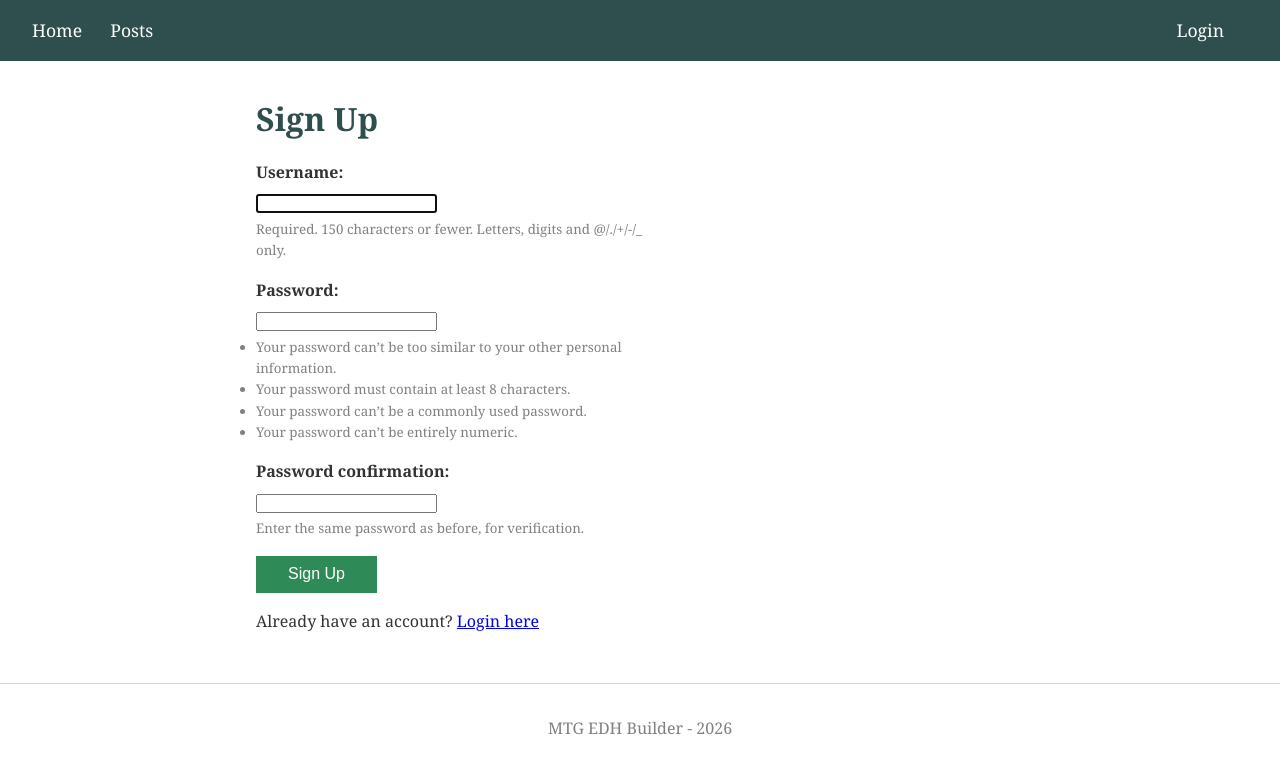
After one commit to CarlosSallan/MTG-EDH-Deckbuilder, a Django app: page /accounts/signup/ in a window 1280 px wide. The commit adds this page. Shown: the top 774 px of the page. Run offline with Django 5.2, Linux system fonts and the light colour scheme.

Commit message:
SIGN UP, creating user accounts

```diff
--- a/MTG_EDH_BUILDER/settings.py
+++ b/MTG_EDH_BUILDER/settings.py
@@ -117,3 +117,8 @@ USE_TZ = True
 # https://docs.djangoproject.com/en/6.0/howto/static-files/
 
 STATIC_URL = 'static/'
+
+#Redirect settings
+
+LOGIN_REDIRECT_URL = '/'
+LOGOUT_REDIRECT_URL = '/'
--- a/MTG_EDH_BUILDER/urls.py
+++ b/MTG_EDH_BUILDER/urls.py
@@ -17,7 +17,11 @@ Including another URLconf
 from django.contrib import admin
 from django.urls import path, include
 
+from blog.views import SignUpView
+
 urlpatterns = [
     path('admin/', admin.site.urls),
+    path('accounts/signup/', SignUpView.as_view(), name='signup'),
+    path('accounts/', include('django.contrib.auth.urls')),
     path('', include('blog.urls')),
 ]
--- a/blog/static/blog/style.css
+++ b/blog/static/blog/style.css
@@ -9,68 +9,168 @@
   --linen: #f7ece1;
 }
 
+/* blog/static/blog/style.css */
+
 /* Reset browser defaults */
 * {
     margin: 0;
     padding: 0;
-    box-sizing: border-box;  /* padding won't increase element size */
+    box-sizing: border-box;
 }
 
 /* Base text style */
 body {
-    font-family: Georgia, serif;  /* Georgia font, or any serif as fallback */
-    line-height: 1.6;  /* 160% line spacing, easier to read */
-    color: var(--midnight-violet);  /* dark gray text */
+    font-family: Georgia, serif;
+    line-height: 1.6;
+    color: #333;
 }
 
 /* Top navigation bar */
-ul {
-    list-style-type: none;
-    margin: 0;
-    padding: 0;
-    background-color: var(--slate-blue);
-    position:sticky;
-    overflow: hidden;
-    display: flex;
-    justify-content: center;
+nav {
+    background: darkslategray;
+    padding: 1rem 2rem;
 }
 
-ul li {
-    float: left;
+nav a {
+    color: white;
+    text-decoration: none;
+    margin-right: 1.5rem;
+    font-size: 1.1rem;
 }
 
-ul li a {
-    display: block;
-    color: var(--midnight-violet);
-    text-align: center;
-    text-decoration: none;  /* remove underline from links */
-    margin-right: 1.5rem;
-    font-size: 1.1rem;
-    padding: 14px 16px;
-}
-
-ul li a:hover {  /* :hover = when the mouse is over the element */
-    color: var(--pale-slate);
+nav a:hover {
+    color: lightblue;
 }
 
 /* Main content area */
-.container {  /* .container = targets elements with class="container" */
+.container {
     max-width: 800px;
-    margin: 2rem auto;  /* 2rem top/bottom, auto left/right (centers it) */
+    margin: 2rem auto;
     padding: 0 1rem;
 }
 
 /* Headings */
-h1, h2, h3 {  /* comma = apply to all three */
+h1, h2, h3 {
     margin-bottom: 1rem;
-    color: var(--soft-periwinkle);
+    color: darkslategray;
 }
 
 /* Page footer */
 footer {
     text-align: center;
     padding: 2rem;
-    color: var(--pale-slate);
+    color: gray;
     margin-top: 3rem;
-    border-top: 1px solid var(--soft-periwinkle);  /* 1px line, solid (not dashed), lightgray */
+    border-top: 1px solid lightgray;
 }
+
+/* Post list items */
+.post-item {
+    margin-bottom: 2rem;
+    padding-bottom: 1.5rem;
+    border-bottom: 1px solid lightgray;
+}
+
+.post-item h2 a {
+    color: darkslategray;
+    text-decoration: none;
+}
+
+/* Post metadata (author, date) */
+.post-meta {
+    color: gray;
+    font-size: 0.9rem;
+}
+
+/* Post body text */
+.post-body {
+    margin-top: 1.5rem;
+    white-space: pre-line;
+}
+
+/* Back navigation link */
+.back-link {
+    margin-top: 2rem;
+}
+
+/* Right-aligned nav section */
+.nav-right {
+    float: right;
+}
+
+/* Username display in nav */
+.nav-user {
+    color: silver;
+}
+
+/* Logout button (styled as nav link) */
+.logout-btn {
+    background: none;
+    border: none;
+    color: white;
+    cursor: pointer;
+    font-size: 1.1rem;
+    font-family: Georgia, serif;
+}
+
+/* Inline form (for logout) */
+.inline-form {
+    display: inline;
+}
+
+/* Narrow form (login, signup) */
+.form-narrow {
+    max-width: 400px;
+}
+
+/* Form field group */
+.form-group {
+    margin-bottom: 1rem;
+}
+
+/* Form label */
+.form-label {
+    display: block;
+    margin-bottom: 0.3rem;
+    font-weight: bold;
+}
+
+/* Error messages */
+.error-text {
+    color: red;
+}
+
+/* Buttons */
+.btn {
+    color: white;
+    border: none;
+    padding: 0.6rem 2rem;
+    cursor: pointer;
+    font-size: 1rem;
+}
+
+.btn-blue {
+    background: steelblue;
+}
+
+/* Help text below form fields */
+.help-text {
+    color: gray;
+    display: block;
+    margin-top: 0.2rem;
+}
+
+/* Green button (signup, publish) */
+.btn-green {
+    background: seagreen;
+}
+
+/* "Already have an account?" link */
+.login-link {
+    margin-top: 1rem;
+}
+
+/* Wide form (create post) */
+.form-wide {
+    max-width: 600px;
+}
--- a/blog/views.py
+++ b/blog/views.py
@@ -1,9 +1,15 @@
+from django.contrib.auth.forms import UserCreationForm
 from django.shortcuts import render
 # blog/views.py
 
 from django.views.generic import ListView, DetailView, CreateView, UpdateView
 from django.urls import reverse_lazy
 from .models import Deck
+
+class SignUpView(CreateView):
+    form_class = UserCreationForm                  # the form to show (username + password + confirm)
+    template_name = 'registration/signup.html'     # the HTML template to render
+    success_url = reverse_lazy('login')            # after signup, redirect to the login page
 
 class DeckListView(ListView):
     model = Deck
--- a/templates/base.html
+++ b/templates/base.html
@@ -10,10 +10,22 @@
     <link rel="stylesheet" href="{% static 'blog/style.css' %}">  <!-- generates /static/blog/style.css -->
 </head>
 <body>
-    <ul>
-        <li><a href="{% url 'blog:home' %}">Home</a></li>
-        <li><a href="{% url 'blog:decks' %}">Decks</a></li>
-    </ul>
+    <nav>
+    <a href="{% url 'blog:home' %}">Home</a>
+    <a href="{% url 'blog:decks' %}">Posts</a>
+    <span class="nav-right">
+        {% if user.is_authenticated %}  <!-- Django checks if the user is logged in -->
+            <span class="nav-user">{{ user.username }}</span>
+            <!-- Logout uses a form (POST) instead of a link (GET) because it changes server state -->
+            <form method="post" action="{% url 'logout' %}" class="inline-form">
+                {% csrf_token %}
+                <button type="submit" class="logout-btn">Logout</button>
+            </form>
+        {% else %}
+            <a href="{% url 'login' %}">Login</a>
+        {% endif %}
+    </span>
+    </nav>
 
     <div class="container">
         {% block content %}{% endblock %}  <!-- each page fills this block with its own content -->
--- /dev/null
+++ b/templates/registration/signup.html
@@ -0,0 +1,26 @@
+{% extends "base.html" %}
+
+{% block title %}Sign Up - My Blog{% endblock %}
+
+{% block content %}
+<h1>Sign Up</h1>
+
+<form method="post" class="form-narrow">
+    {% csrf_token %}
+    {% for field in form %}  <!-- loop over form fields (username, password, confirmation) -->
+    <div class="form-group">
+        <label for="{{ field.id_for_label }}" class="form-label">{{ field.label }}:</label>
+        {{ field }}  <!-- Django renders the appropriate <input> for each field -->
+        {% if field.help_text %}
+        <small class="help-text">{{ field.help_text }}</small>  <!-- e.g. "At least 8 characters" -->
+        {% endif %}
+        {% for error in field.errors %}  <!-- e.g. "This password is too common" -->
+        <small class="error-text">{{ error }}</small>
+        {% endfor %}
+    </div>
+    {% endfor %}
+    <button type="submit" class="btn btn-green">Sign Up</button>
+</form>
+
+<p class="login-link">Already have an account? <a href="{% url 'login' %}">Login here</a></p>
+{% endblock %}
```
